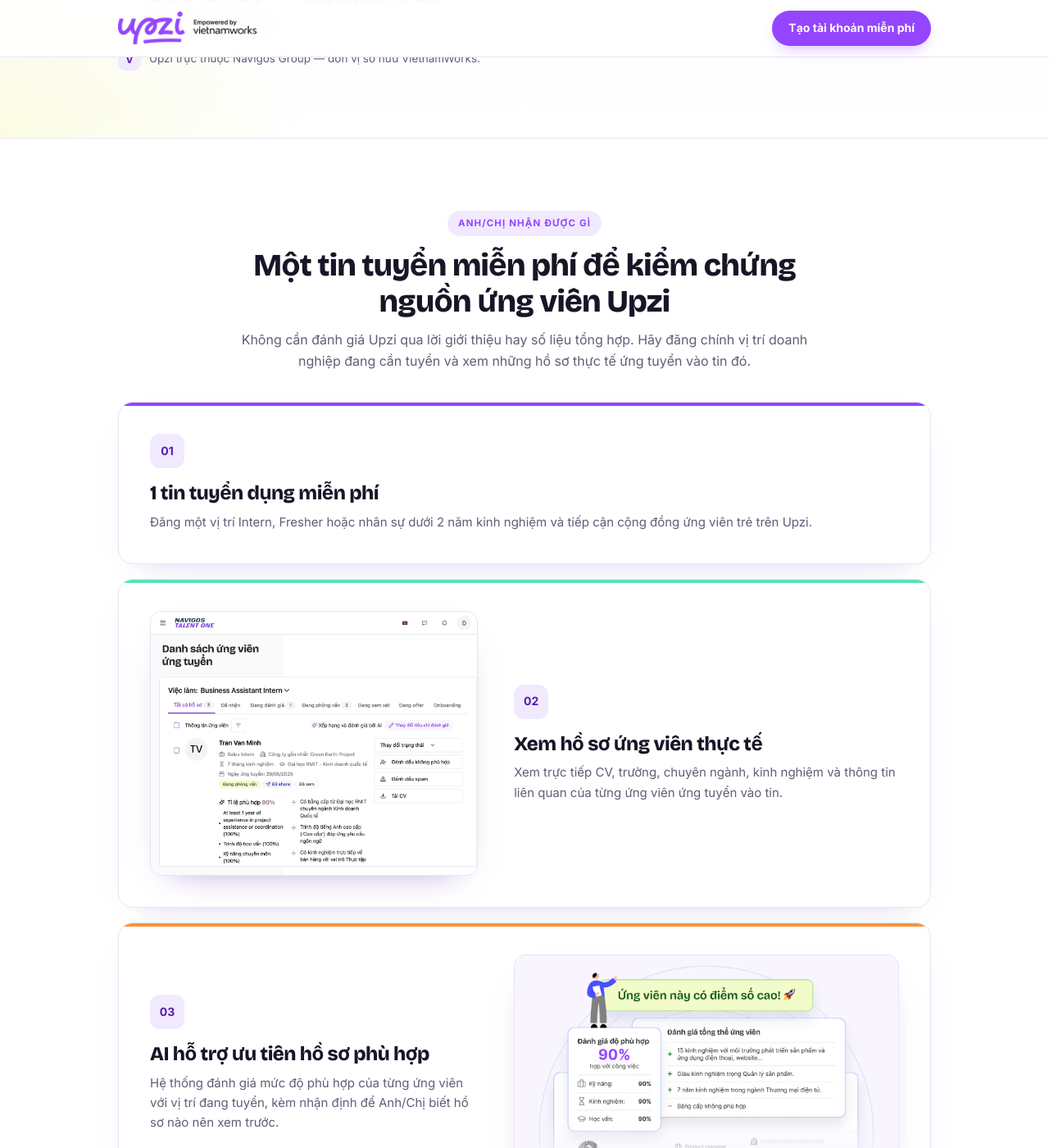
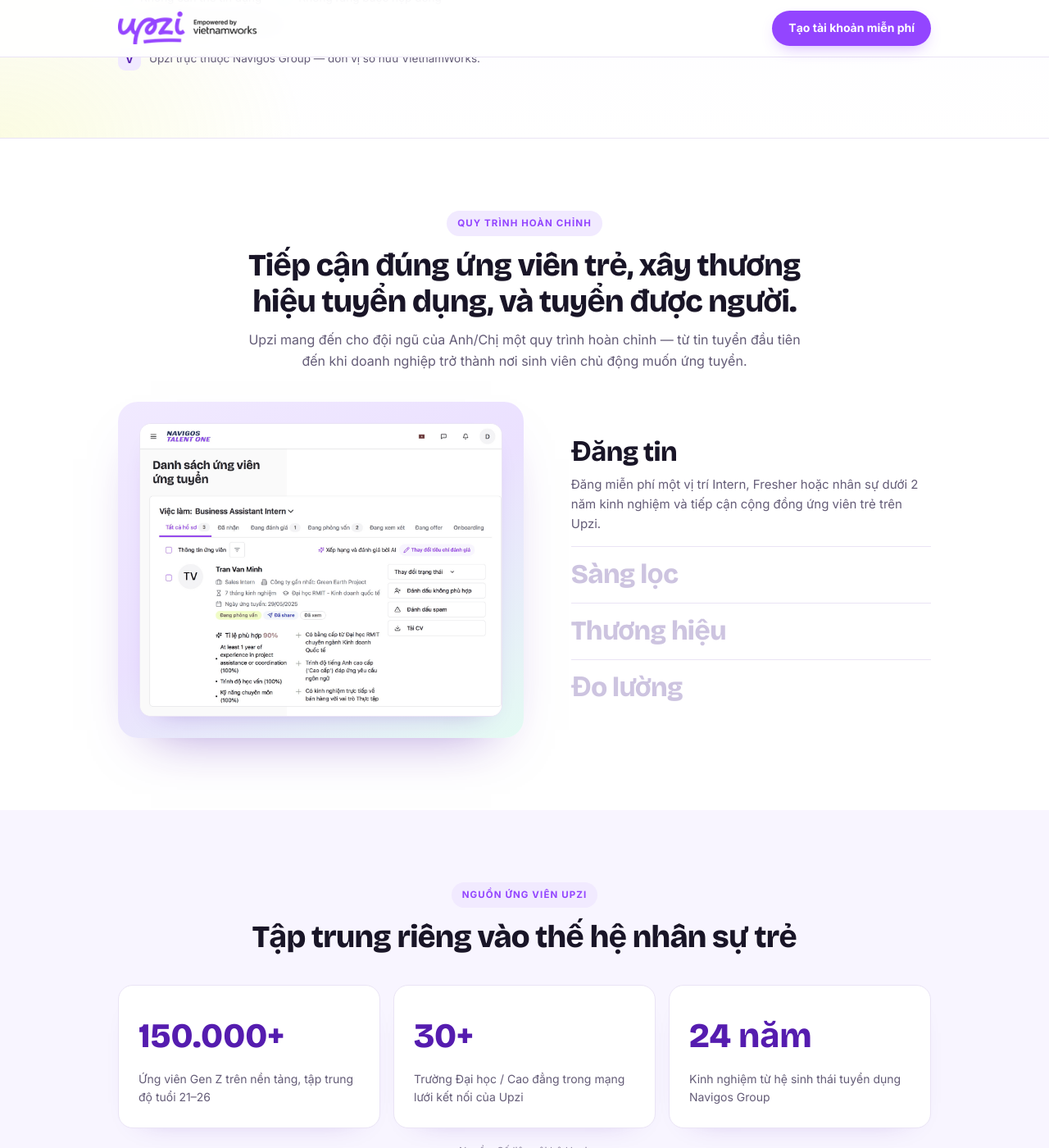
Before and after one commit to upzi-vn/employers, a Jekyll site: the page free-trial.html, which Jekyll copies as it is, in a window 1280 px wide and 1400 px high, scrolled down 716 px. Shown: the whole window at 82% size. Built offline with Jekyll 4.4.1, drawn with Linux system fonts in a browser that asks for light colours.

Commit message:
Add workflow stage tabs and update content

```diff
--- a/free-trial.html
+++ b/free-trial.html
@@ -121,6 +121,21 @@
     .ocard .shot{border:1px solid var(--line);border-radius:14px;overflow:hidden;background:var(--lav);box-shadow:0 18px 40px -28px rgba(85,28,175,.55)}
     .ocard .shot img{width:100%}
 
+    /* workflow (stage tabs) */
+    .wf-grid{display:grid;grid-template-columns:1.06fr .94fr;gap:clamp(28px,4.5vw,64px);align-items:center}
+    .wf-vis{border-radius:24px;padding:clamp(16px,2.2vw,26px);background:linear-gradient(150deg,var(--lav-2) 0%,#EBE1FF 48%,#E4FAF3 100%);box-shadow:0 30px 64px -40px rgba(85,28,175,.55)}
+    .wf-vis-inner{background:#fff;border:1px solid var(--line);border-radius:14px;overflow:hidden;box-shadow:0 14px 32px -24px rgba(85,28,175,.45)}
+    .wf-vis img{display:block;width:100%;transition:opacity .22s ease}
+    .wf-list{display:flex;flex-direction:column}
+    .wf-item{appearance:none;border:0;background:none;font:inherit;text-align:left;cursor:pointer;padding:15px 0;border-bottom:1px solid var(--line)}
+    .wf-item:last-child{border-bottom:0}
+    .wf-item h3{font-family:var(--font-display);font-size:clamp(23px,2.9vw,33px);font-weight:800;line-height:1.14;color:#CDC4E0;transition:color .25s ease}
+    .wf-item:hover h3{color:var(--purple)}
+    .wf-item[aria-selected="true"] h3{color:var(--ink)}
+    .wf-item p{max-height:0;opacity:0;overflow:hidden;font-size:15px;line-height:1.6;color:var(--sub);transition:max-height .32s ease,opacity .25s ease,margin-top .32s ease}
+    .wf-item[aria-selected="true"] p{max-height:160px;opacity:1;margin-top:9px}
+    .wf-item:focus-visible{outline:2px solid var(--purple);outline-offset:3px;border-radius:8px}
+
     /* stats */
     .st-grid{display:grid;grid-template-columns:repeat(3,1fr);gap:16px}
     .st{background:#fff;border:1px solid var(--line);border-radius:18px;padding:27px 24px;box-shadow:0 14px 36px -32px rgba(85,28,175,.45)}
@@ -130,6 +145,9 @@
 
     /* objection */
     .obj-grid{display:grid;grid-template-columns:.95fr 1.05fr;gap:clamp(28px,4vw,52px);align-items:center}
+    .obj-grid-solo{grid-template-columns:1fr;justify-items:center;text-align:center}
+    .obj-grid-solo .obj-body{max-width:680px}
+    .obj-grid-solo .obj-body p{text-align:center}
     .obj-h{margin-bottom:18px}
     .obj-body p{font-size:15.5px;color:var(--sub);margin-bottom:12px}
     .obj-body p.k{font-weight:700;color:var(--ink)}
@@ -226,7 +244,7 @@
     .f-bot{padding-top:18px;font-size:12px;color:#9A91AA}
 
     @media(max-width:900px){
-      .hero-grid,.obj-grid{grid-template-columns:1fr}
+      .hero-grid,.obj-grid,.wf-grid{grid-template-columns:1fr}
       .hero-visual{order:-1}
       .ocard{grid-template-columns:1fr;gap:22px}
       .ocard:nth-child(even) .ocard-copy{order:0}
@@ -279,37 +297,45 @@
     </div>
   </section>
 
-  <!-- 2. ANH/CHỊ NHẬN ĐƯỢC GÌ -->
+  <!-- 2. QUY TRÌNH HOÀN CHỈNH -->
   <section class="sec sec-white">
     <div class="wrap">
       <div class="head head-c reveal">
-        <div class="eyebrow">Anh/Chị nhận được gì</div>
-        <h2>Một tin tuyển miễn phí để kiểm chứng nguồn ứng viên Upzi</h2>
-        <p>Không cần đánh giá Upzi qua lời giới thiệu hay số liệu tổng hợp. Hãy đăng chính vị trí doanh nghiệp đang cần tuyển và xem những hồ sơ thực tế ứng tuyển vào tin đó.</p>
+        <div class="eyebrow">Quy trình hoàn chỉnh</div>
+        <h2>Tiếp cận đúng ứng viên trẻ, xây thương hiệu tuyển dụng, và tuyển được người.</h2>
+        <p>Upzi mang đến cho đội ngũ của Anh/Chị một quy trình hoàn chỉnh — từ tin tuyển đầu tiên đến khi doanh nghiệp trở thành nơi sinh viên chủ động muốn ứng tuyển.</p>
       </div>
-      <div class="offer stagger">
-        <div class="ocard ocard-solo">
-          <div class="ocard-copy">
-            <div class="on">01</div>
-            <h3>1 tin tuyển dụng miễn phí</h3>
-            <p>Đăng một vị trí Intern, Fresher hoặc nhân sự dưới 2 năm kinh nghiệm và tiếp cận cộng đồng ứng viên trẻ trên Upzi.</p>
+      <div class="wf-grid reveal">
+        <div class="wf-vis">
+          <div class="wf-vis-inner">
+            <img id="wfImg" src="/images/product-talentone.png" alt="Danh sách ứng viên ứng tuyển trên Upzi">
           </div>
         </div>
-        <div class="ocard">
-          <div class="ocard-copy">
-            <div class="on">02</div>
-            <h3>Xem hồ sơ ứng viên thực tế</h3>
-            <p>Xem trực tiếp CV, trường, chuyên ngành, kinh nghiệm và thông tin liên quan của từng ứng viên ứng tuyển vào tin.</p>
-          </div>
-          <div class="shot"><img src="/images/product-talentone.png" alt="Danh sách ứng viên ứng tuyển kèm tỉ lệ phù hợp do AI đánh giá" loading="lazy"></div>
-        </div>
-        <div class="ocard">
-          <div class="ocard-copy">
-            <div class="on">03</div>
-            <h3>AI hỗ trợ ưu tiên hồ sơ phù hợp</h3>
-            <p>Hệ thống đánh giá mức độ phù hợp của từng ứng viên với vị trí đang tuyển, kèm nhận định để Anh/Chị biết hồ sơ nào nên xem trước.</p>
-          </div>
-          <div class="shot"><img src="/images/activate-account-and-post-job/asset-002-a5c58f8f.png" alt="AI đánh giá độ phù hợp của ứng viên với vị trí tuyển dụng" loading="lazy"></div>
+        <div class="wf-list" role="tablist" aria-label="Quy trình tuyển dụng trên Upzi">
+          <button type="button" class="wf-item" role="tab" aria-selected="true"
+                  data-img="/images/product-talentone.png"
+                  data-alt="Danh sách ứng viên ứng tuyển kèm tỉ lệ phù hợp do AI đánh giá">
+            <h3>Đăng tin</h3>
+            <p>Đăng miễn phí một vị trí Intern, Fresher hoặc nhân sự dưới 2 năm kinh nghiệm và tiếp cận cộng đồng ứng viên trẻ trên Upzi.</p>
+          </button>
+          <button type="button" class="wf-item" role="tab" aria-selected="false"
+                  data-img="/images/activate-account-and-post-job/asset-002-a5c58f8f.png"
+                  data-alt="AI đánh giá độ phù hợp của ứng viên với vị trí tuyển dụng">
+            <h3>Sàng lọc</h3>
+            <p>Xem trực tiếp CV, trường, chuyên ngành và kinh nghiệm của từng ứng viên. AI chấm mức độ phù hợp và chỉ ra hồ sơ nên xem trước.</p>
+          </button>
+          <button type="button" class="wf-item" role="tab" aria-selected="false"
+                  data-img="/images/talkshow-gapgap.jpg"
+                  data-alt="Talkshow và hoạt động kết nối sinh viên do Upzi tổ chức">
+            <h3>Thương hiệu</h3>
+            <p>Xuất hiện trước sinh viên qua nội dung trên feed Upzi, talkshow, ngày hội việc làm và tham quan doanh nghiệp.</p>
+          </button>
+          <button type="button" class="wf-item" role="tab" aria-selected="false"
+                  data-img="/images/product-dashboard.png"
+                  data-alt="Dashboard hiệu quả tuyển dụng: lượt xem, lượt ứng tuyển và tỉ lệ phù hợp">
+            <h3>Đo lường</h3>
+            <p>Theo dõi lượt hiển thị, lượt ứng tuyển và tỉ lệ phù hợp của từng vị trí ngay trên dashboard.</p>
+          </button>
         </div>
       </div>
     </div>
@@ -333,7 +359,7 @@
 
   <!-- 4. OBJECTION -->
   <section class="sec sec-white">
-    <div class="wrap obj-grid">
+    <div class="wrap obj-grid obj-grid-solo">
       <div class="obj-body reveal">
         <div class="eyebrow">Câu hỏi Upzi thường nhận được</div>
         <h2 class="obj-h">“Chưa thấy ứng viên thì sao biết có phù hợp?”</h2>
@@ -343,7 +369,6 @@
         <p>Thay vì phải quyết định dựa trên lời giới thiệu, Anh/Chị có dữ liệu từ chính tin tuyển của doanh nghiệp để đánh giá Upzi có phù hợp hay không.</p>
         <p>Nếu kết quả chưa đúng nhóm ứng viên mong muốn, đội ngũ Upzi có thể cùng Anh/Chị xem lại nội dung và tiêu chí của tin tuyển để tối ưu.</p>
       </div>
-      <figure class="obj-vis reveal"><img src="/images/product-talentone.png" alt="Hồ sơ ứng viên ứng tuyển kèm đánh giá mức độ phù hợp do AI phân tích" loading="lazy"></figure>
     </div>
   </section>
 
```
Also changed, not shown: other parts of free-trial.html (+20 -0 lines).
